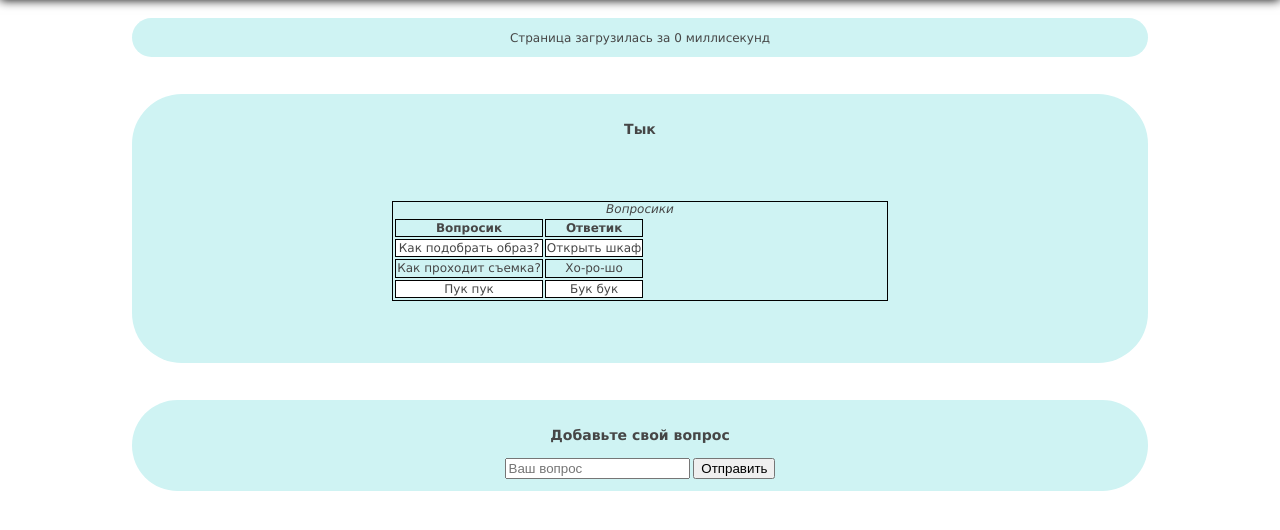
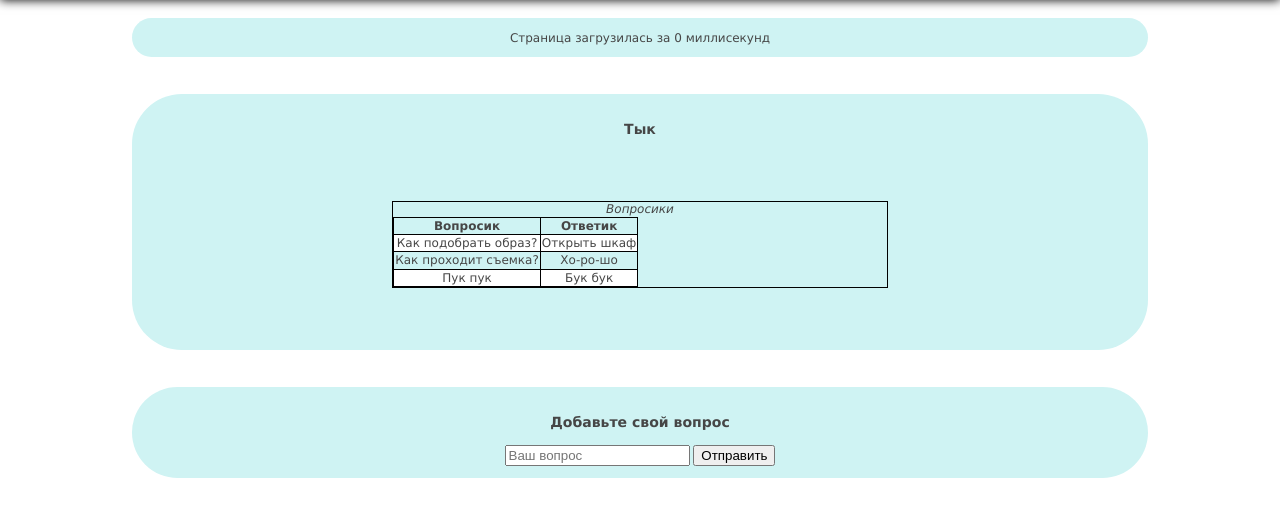
Before and after one commit to sad-bkt/portfolio-2, a Django app: page /FAQ in a window 1280 px wide. Shown: the part 89-619 px from the top of the page. Run offline with Django 3.2, Linux system fonts and the light colour scheme.

Commit message:
lab 3 end, grid was little changed

```diff
--- a/main/static/CSS/style.css
+++ b/main/static/CSS/style.css
@@ -237,6 +237,8 @@ section {
     //font-size: 120%;
     width: 50%;
     border: 1px solid black;
+    border-collapse: collapse;
+    table-layout: fixed;
 }
 
 .FAQ table tr:nth-child(2n)
@@ -249,8 +251,7 @@ section {
 }
 
 .FAQ th, td {
-   border: 1px solid black;
-    border-collapse: collapse;
+    border: 1px solid black;
 }
 
 /*
```
